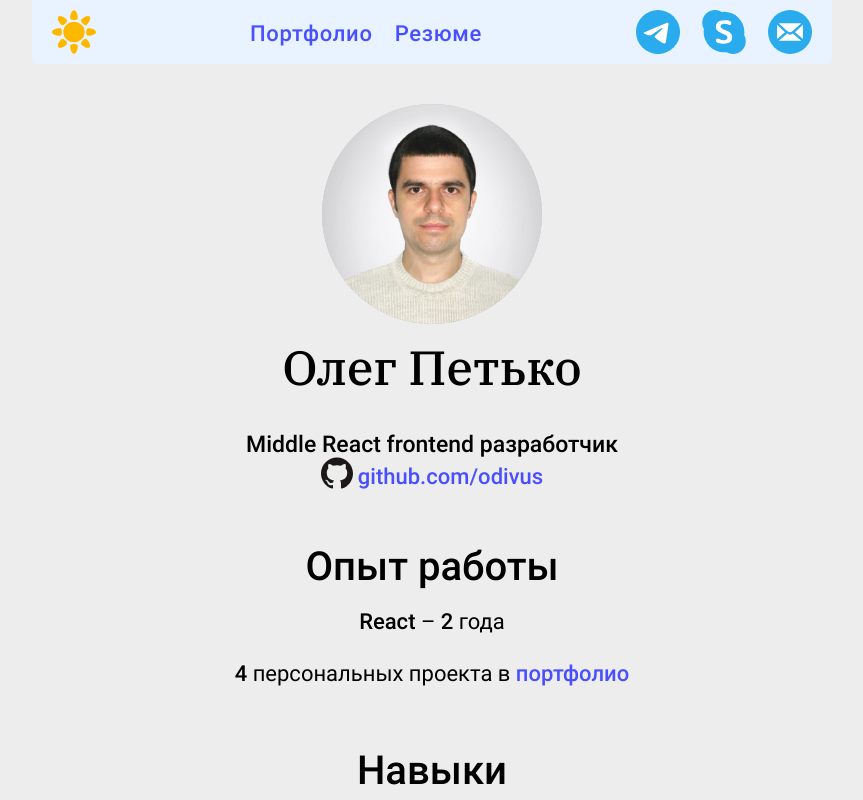
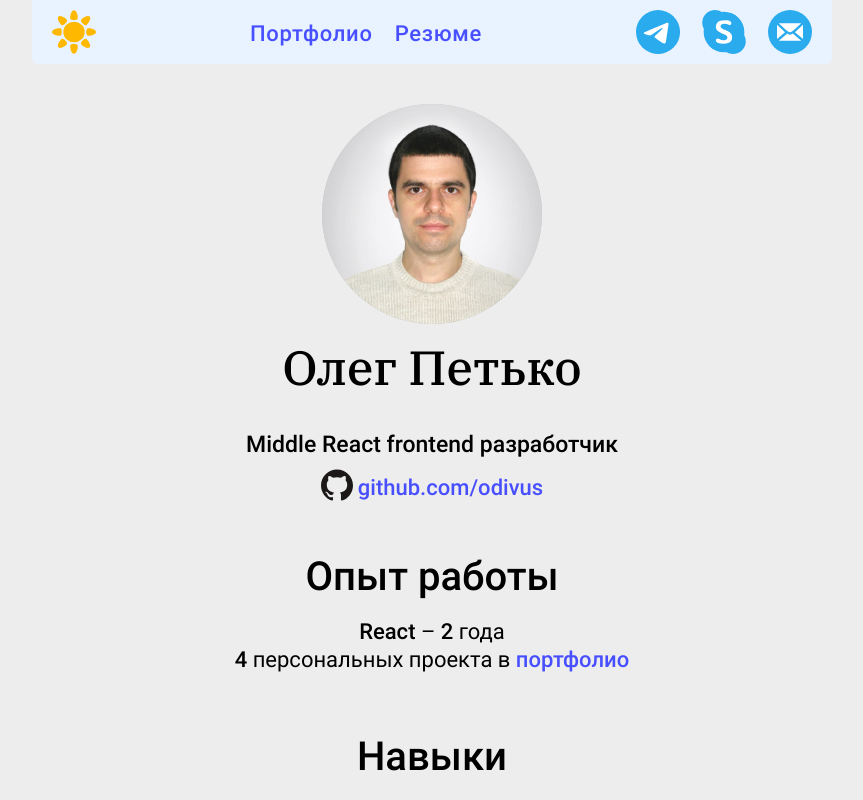
Before and after one commit to odivus/odivus.github.io, a React (Create React App) app: page / in a window 1280 px wide. Shown: the top 800 px of the page, without its empty margins (208-1071 px from the left). Built offline with nearby package versions, Linux system fonts and the light colour scheme.

Commit message:
Main corrections

```diff
--- a/src/components/Main/Main.js
+++ b/src/components/Main/Main.js
@@ -37,8 +37,8 @@ function Main() {
           </a>
         </div>
         <h2>Опыт работы</h2>
-        <p><b>React</b>&nbsp;&ndash; <b>2</b>&nbsp;года</p>
         <p className='text-center'>
+          <b>React</b>&nbsp;&ndash; <b>2</b>&nbsp;года<br />
           <b>4</b>&nbsp;персональных проекта в&nbsp;
           <Link to='/portfolio'>портфолио</Link>
         </p>
--- a/src/index.css
+++ b/src/index.css
@@ -156,6 +156,11 @@ ul > li::before {
   display: flex;
   justify-content: center;
   align-items: center;
+  margin-top: 12px;
+}
+
+.github-logo-link a {
+  line-height: normal;
 }
 
 .text-center {
```
